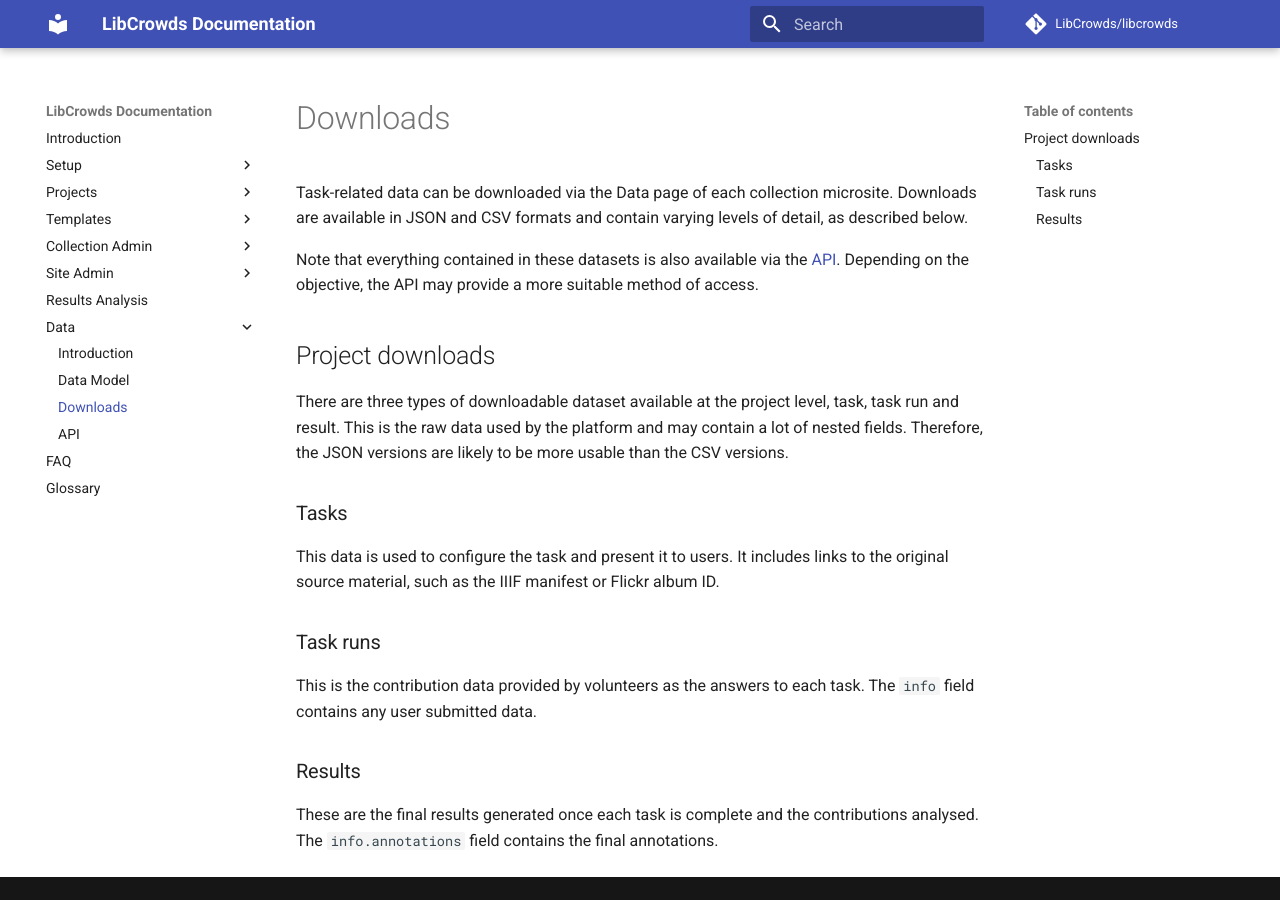
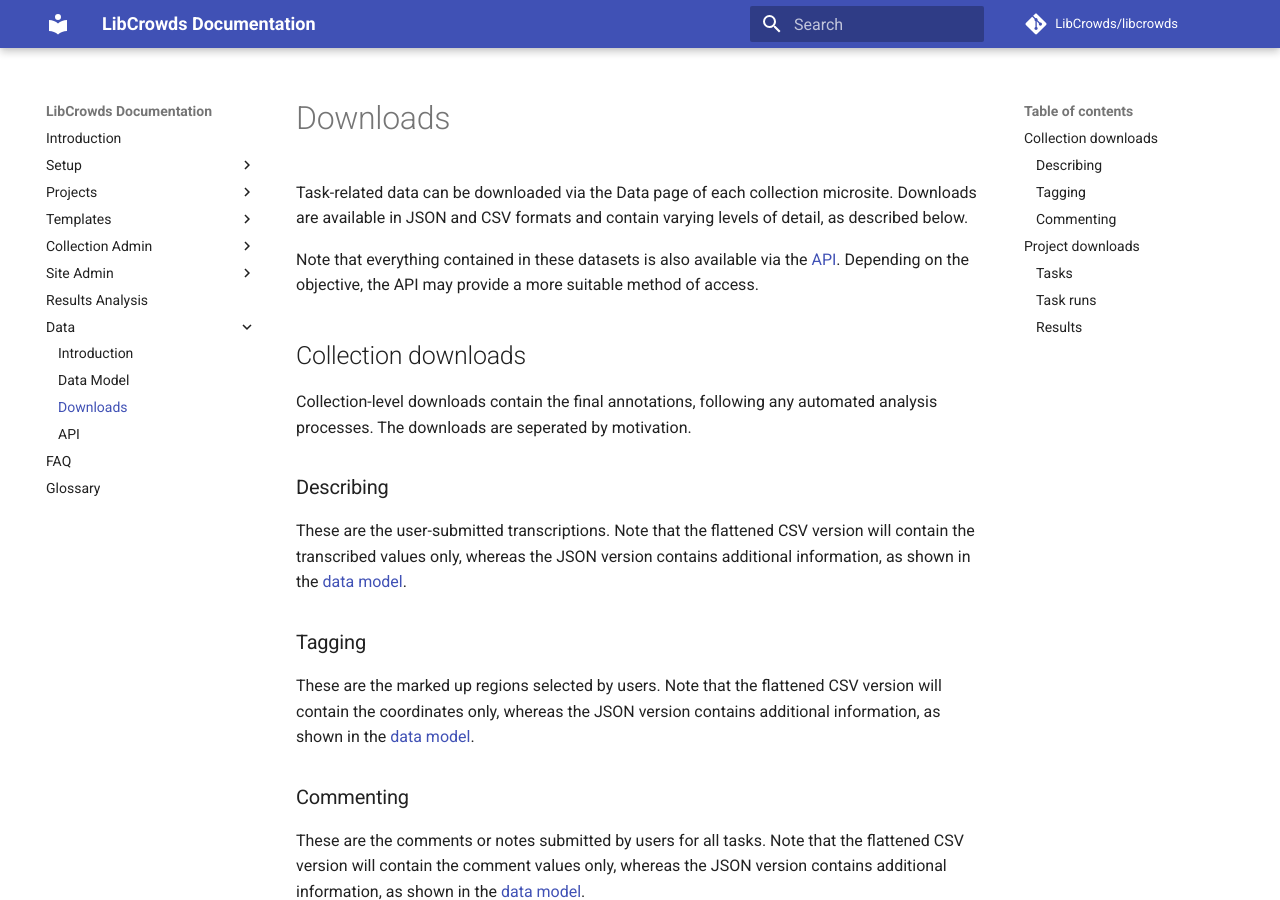
Before and after one commit to LibCrowds/docs, an MkDocs documentation site: the page built from docs/data/downloads.md, in a window 1280 px wide and 900 px high. Built offline with MkDocs 1.6.1 and Material for MkDocs 9.7.7, drawn with Linux system fonts in a browser that asks for light colours; comment, search, counter and statistics services are not loaded; old or Windows-style settings are respelled for this version of MkDocs.

Commit message:
Update data download docs

```diff
--- a/docs/data/downloads.md
+++ b/docs/data/downloads.md
@@ -5,6 +5,31 @@
 Note that everything contained in these datasets is also available via the
 [API](/data/api.md). Depending on the objective, the API may provide a more
 suitable method of access.
+
+## Collection downloads
+
+Collection-level downloads contain the final annotations, following any
+automated analysis processes. The downloads are seperated by motivation.
+
+### Describing
+
+These are the user-submitted transcriptions. Note that the flattened
+CSV version will contain the transcribed values only, whereas the JSON
+version contains additional information, as shown in the
+[data model](/data/model.md).
+
+### Tagging
+
+These are the marked up regions selected by users. Note that the flattened
+CSV version will contain the coordinates only, whereas the JSON version
+contains additional information, as shown in the [data model](/data/model.md).
+
+### Commenting
+
+These are the comments or notes submitted by users for all tasks. Note that the
+flattened CSV version will contain the comment values only, whereas the JSON
+version contains additional information, as shown in the
+[data model](/data/model.md).
 
 ## Project downloads
 
```
